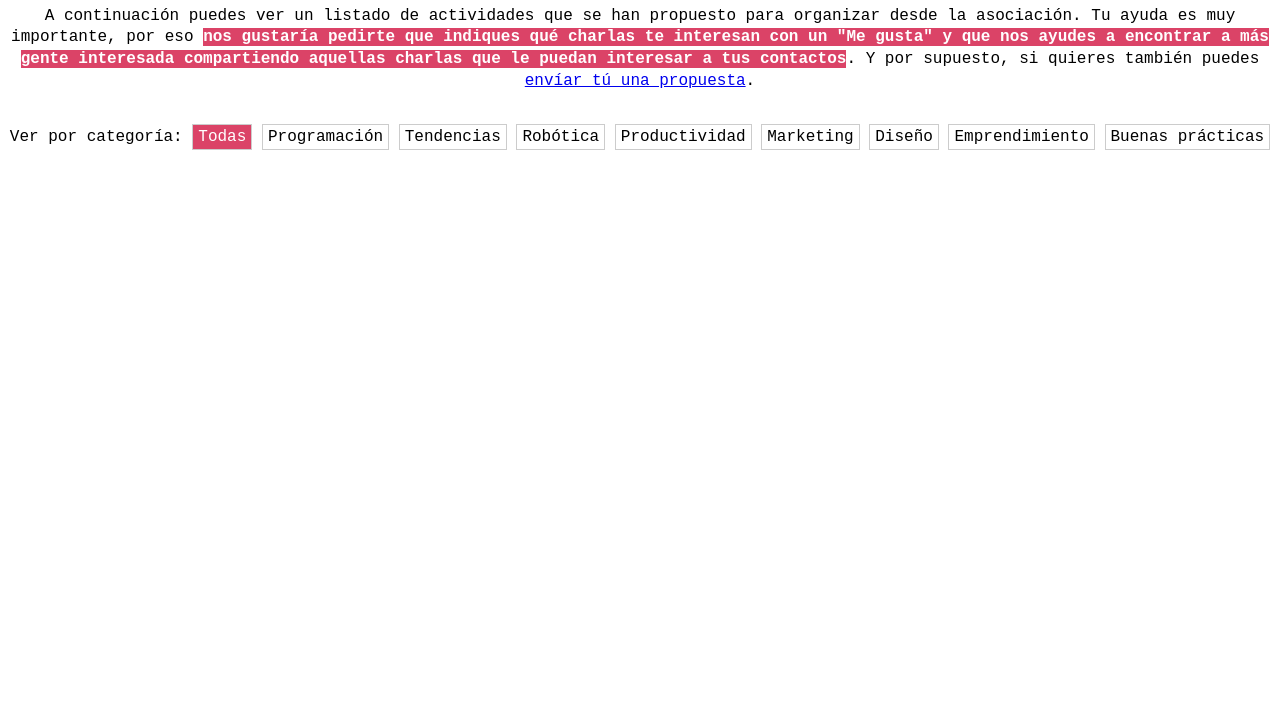
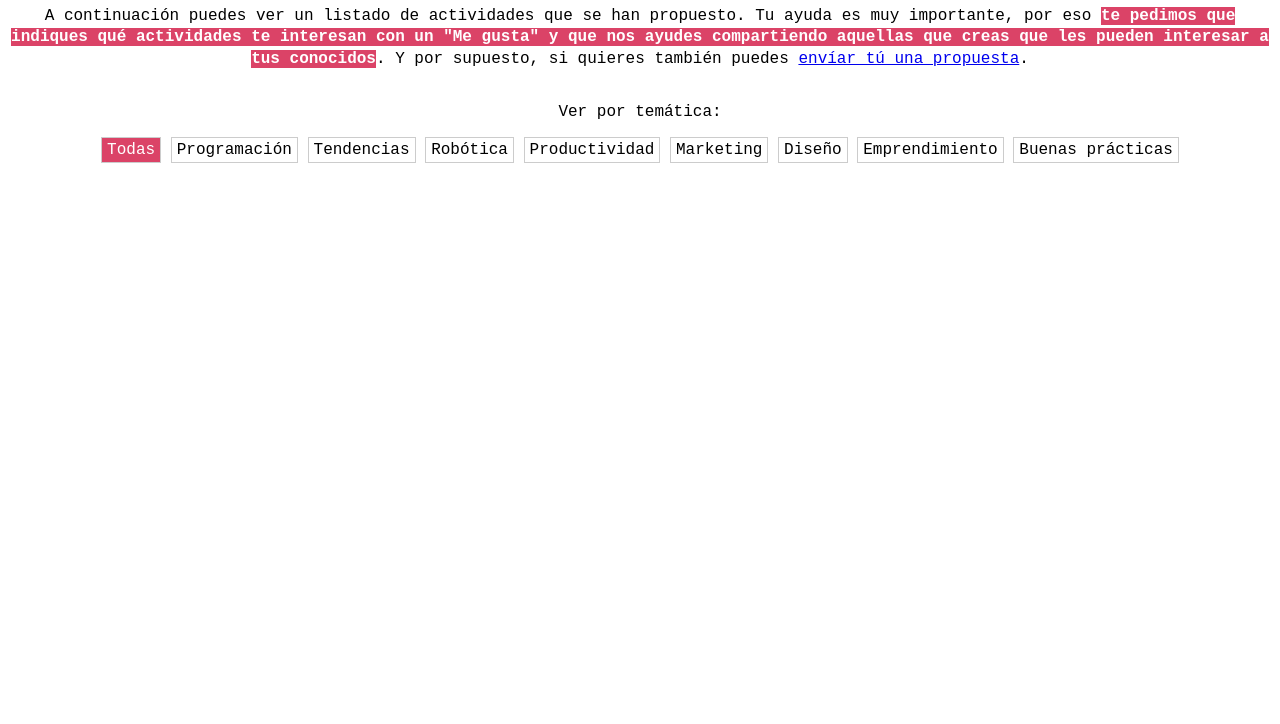
Before and after one commit to TomellosoTech/charlas-propuestas, a plain HTML site: page index.html in a window 1280 px wide. Shown: the part 76-800 px from the top of the page. Drawn offline with nearby package versions, Linux system fonts and the light colour scheme.

Commit message:
Minor CSS changes

```diff
--- a/index.html
+++ b/index.html
@@ -15,16 +15,14 @@
 
     <h1 class="acenter">Actividades propuestas</h1>
     <p class="acenter intro">
-        A continuación puedes ver un listado de actividades que se han propuesto
-        para organizar desde la asociación. Tu ayuda es muy importante, por eso
-        <strong>nos gustaría pedirte que indiques qué charlas te interesan con un "Me gusta" y que nos
-        ayudes a encontrar a más gente interesada compartiendo aquellas charlas
-        que le puedan interesar a tus contactos</strong>. Y por supuesto, si quieres
+        A continuación puedes ver un listado de actividades que se han propuesto.
+        Tu ayuda es muy importante, por eso <strong>te pedimos que indiques qué actividades te interesan con un "Me gusta" y que nos
+        ayudes compartiendo aquellas que creas que les pueden interesar a tus conocidos</strong>. Y por supuesto, si quieres
         también puedes <a href="https://docs.google.com/forms/d/e/1FAIpQLSfVVcG87y4tkRDAELX8nZq276o9oL0_BkOxc2497rv4arPbYg/viewform">envíar tú una propuesta</a>.
     </p>
 
     <div class="acenter">
-        Ver por categoría:
+        <p>Ver por temática:</p>
         <ul id="categoryFilter">
             <li data-category="all" class="active">Todas</li>
             <li data-category="programming" class="tooltip" data-tooltip="Herramientas y lenguajes: Wordpress, Github, AWS, JS, .Net, Java, BBDDs, clean code,...">Programación</li>
--- a/main.css
+++ b/main.css
@@ -157,6 +157,7 @@
     list-style: none;
     margin: 1rem 0 0;
     padding: 0;
+    text-align: center;
 }
 #talks li{
     border: 1px dotted #ccc;
@@ -170,6 +171,7 @@
 #talks li{
     display: inline-block;
     margin-right: 1rem;
+    margin-bottom: 1rem;
 }
 
 #talks li iframe{
@@ -303,6 +305,7 @@ body{
     padding: 0;
 }
 #categoryFilter li{
+    margin-bottom: .5rem;
     list-style: none;
     border: 1px solid #ccc;
     padding: 3px 5px;
```
